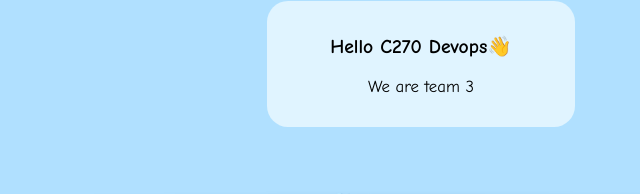
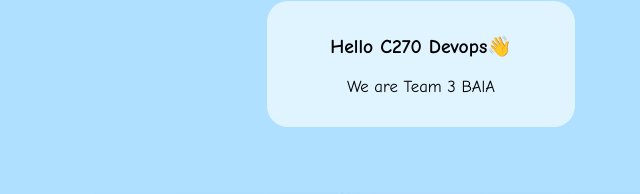
Before and after one commit to tineclxy/hello-world-site, a plain HTML site: page index.html in a window 1280 px wide. Shown: the part 545-739 px from the top of the page, 219-859 px from the left. Drawn offline with Linux system fonts and the light colour scheme.

Commit message:
Update index.html

```diff
--- a/index.html
+++ b/index.html
@@ -101,7 +101,7 @@
 
         <div class="igloo">
             <h3>Hello C270 Devops👋</h3>
-            <p>We are team 3</p>
+            <p>We are Team 3 BAlA</p>
         </div>
     </div>
 
```
